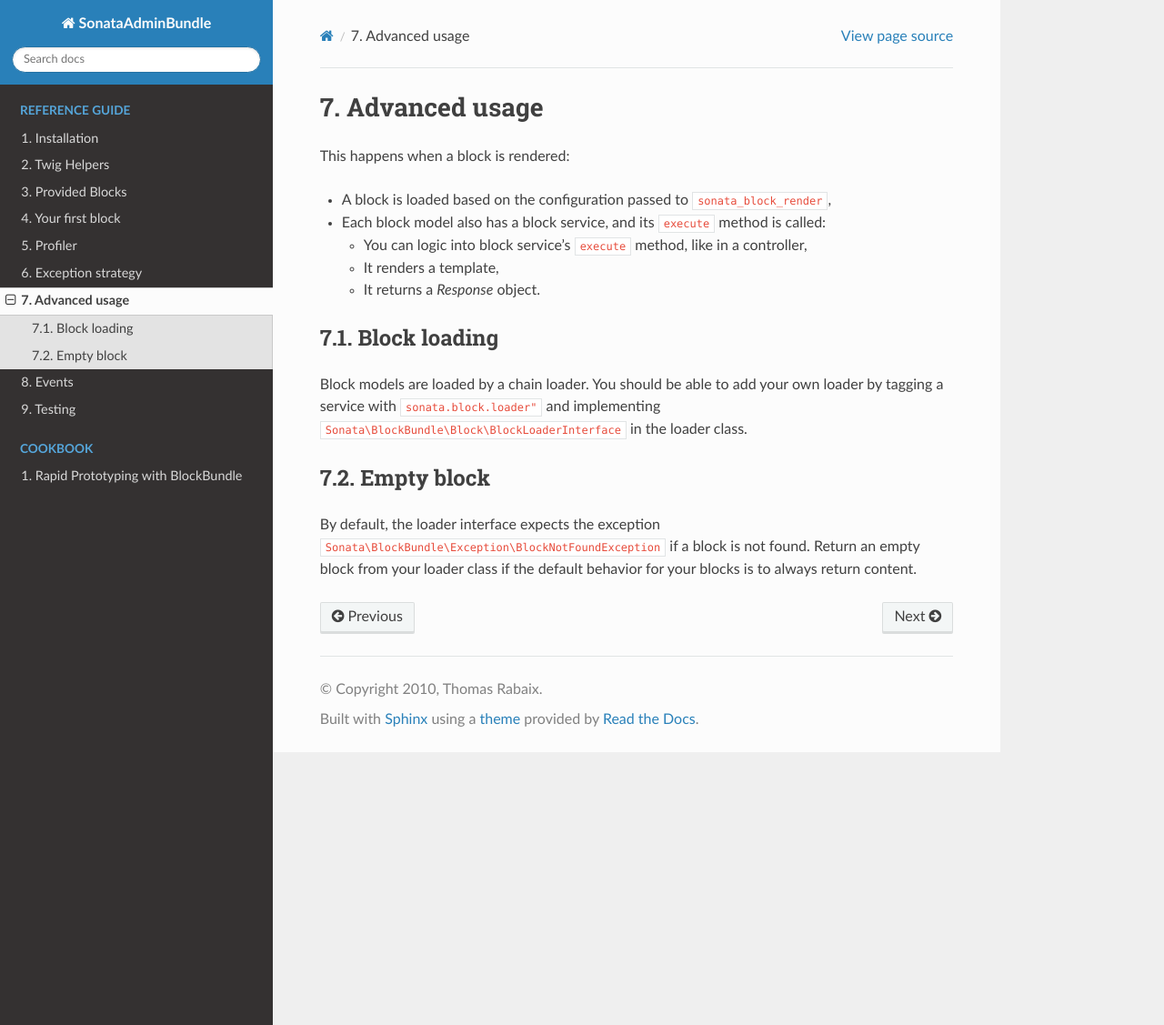
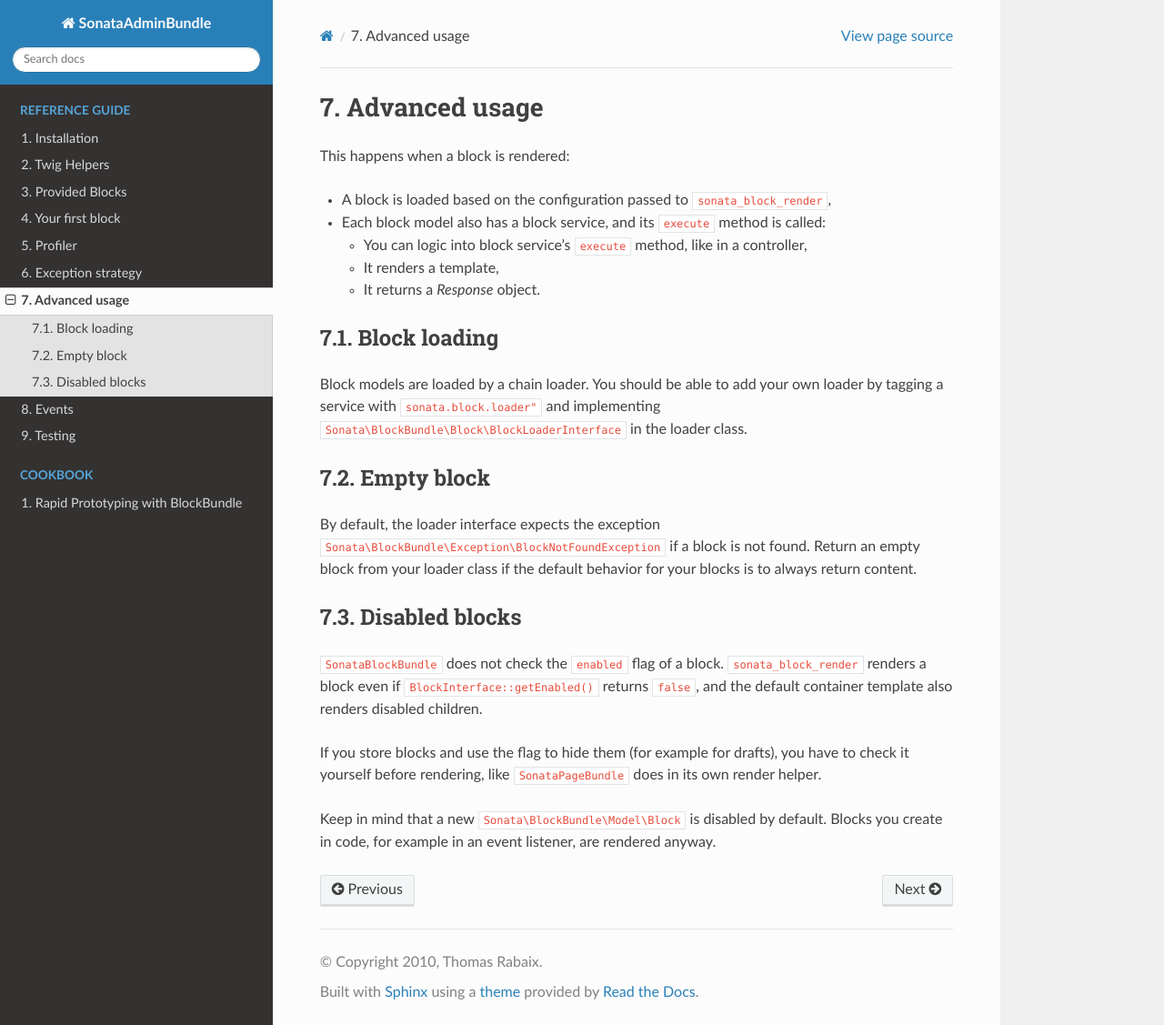
Before and after one commit to sonata-project/SonataBlockBundle, a Sphinx documentation site: the page built from docs/reference/advanced_usage.rst, in a window 1280 px wide and 1127 px high. Shown: the whole window at 91% size. Built offline with Sphinx 7.4.7 and the Read the Docs theme 3.1.0, drawn with Linux system fonts in a browser that asks for light colours.

Commit message:
Document that disabled blocks are rendered

```diff
--- a/docs/reference/advanced_usage.rst
+++ b/docs/reference/advanced_usage.rst
@@ -25,3 +25,16 @@ Empty block
 
 By default, the loader interface expects the exception ``Sonata\BlockBundle\Exception\BlockNotFoundException`` if a block is not found.
 Return an empty block from your loader class if the default behavior for your blocks is to always return content.
+
+Disabled blocks
+---------------
+
+``SonataBlockBundle`` does not check the ``enabled`` flag of a block. ``sonata_block_render`` renders a
+block even if ``BlockInterface::getEnabled()`` returns ``false``, and the default container template
+also renders disabled children.
+
+If you store blocks and use the flag to hide them (for example for drafts), you have to check it yourself
+before rendering, like ``SonataPageBundle`` does in its own render helper.
+
+Keep in mind that a new ``Sonata\BlockBundle\Model\Block`` is disabled by default. Blocks you create in
+code, for example in an event listener, are rendered anyway.
```
